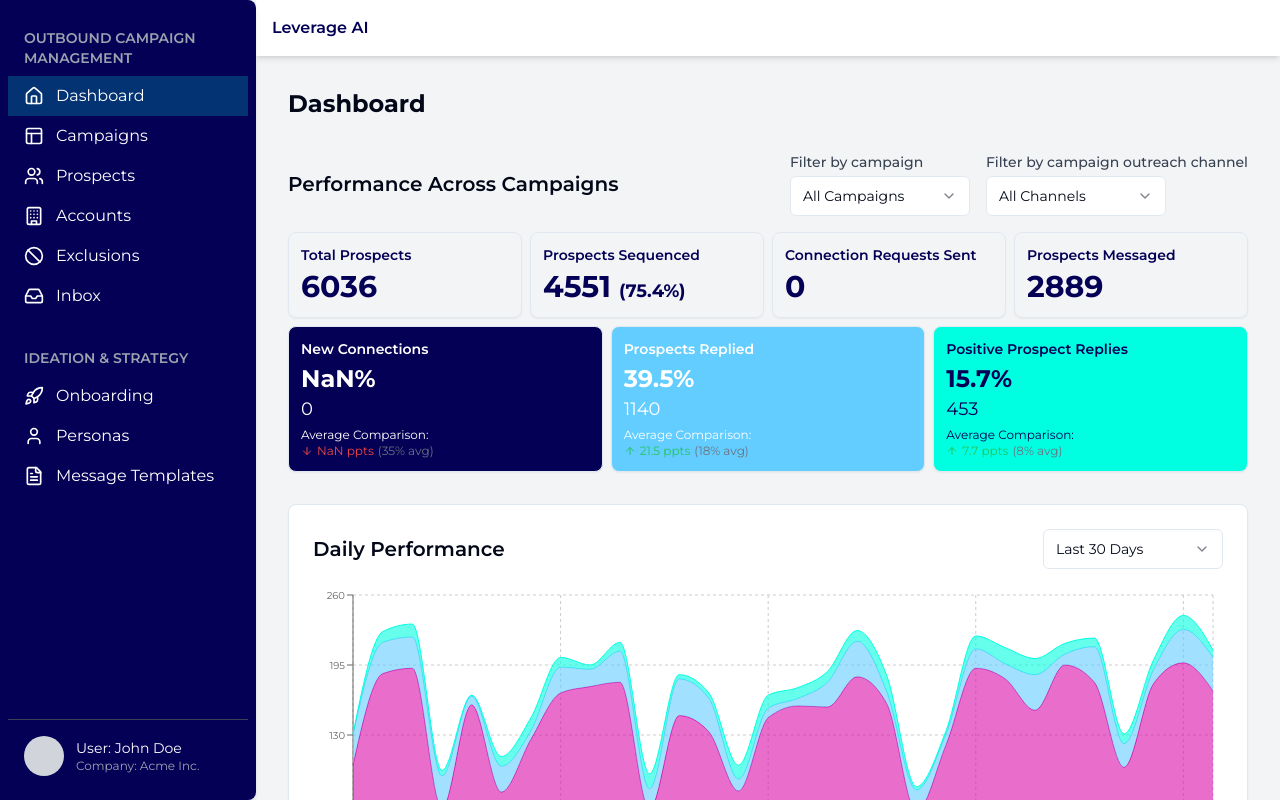
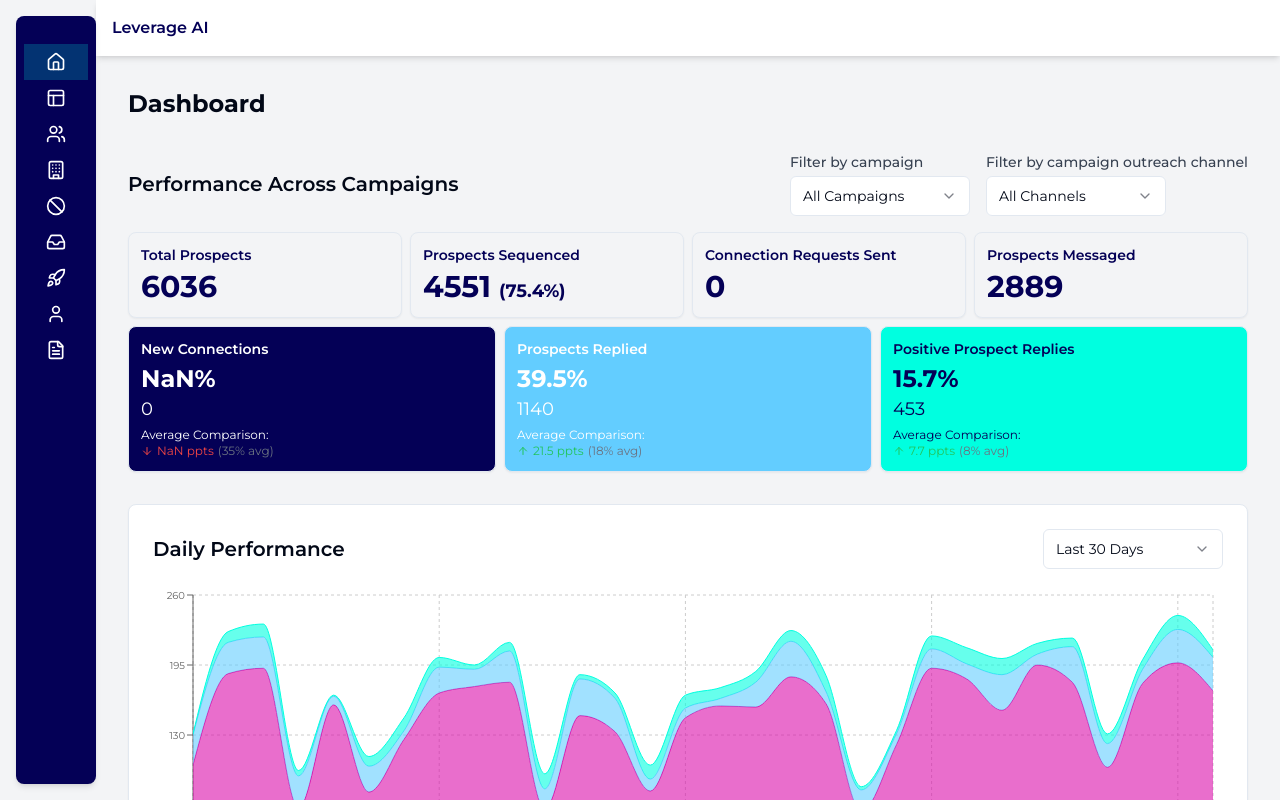
Before and after one commit to sanketmctrl/leadgenplatform-mockup-24, a React (Vite) app: page / in a window 1280 px wide. Built offline with nearby package versions, Linux system fonts and the light colour scheme.

Commit message:
Adjust Navbar Padding for Desktop
Added padding to the left, top, and bottom of the navbar in desktop view to create a floating effect.
[skip gpt_engineer]

```diff
--- a/src/components/Layout.jsx
+++ b/src/components/Layout.jsx
@@ -41,7 +41,7 @@ const Layout = () => {
       <aside
         className={`bg-main-blue shadow-md overflow-y-auto flex flex-col transition-all duration-300
           ${isNavVisible ? (isHovered ? 'w-64' : 'w-20') : 'w-0'}
-          md:relative fixed z-20 h-full p-2 rounded-r-lg`}
+          md:relative fixed z-20 h-full md:h-[calc(100vh-2rem)] md:my-4 md:ml-4 p-2 rounded-r-lg md:rounded-lg`}
         onMouseEnter={() => setIsHovered(true)}
         onMouseLeave={() => setIsHovered(false)}
       >
```
